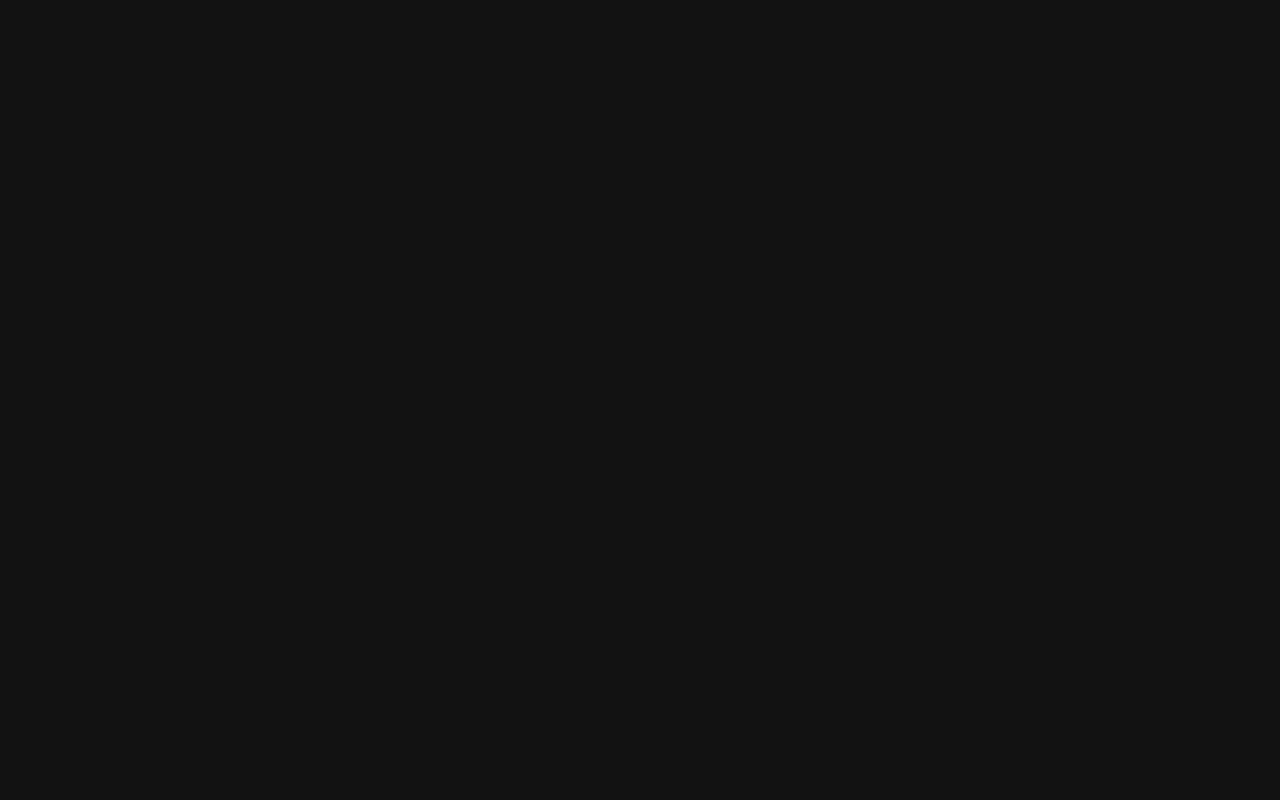
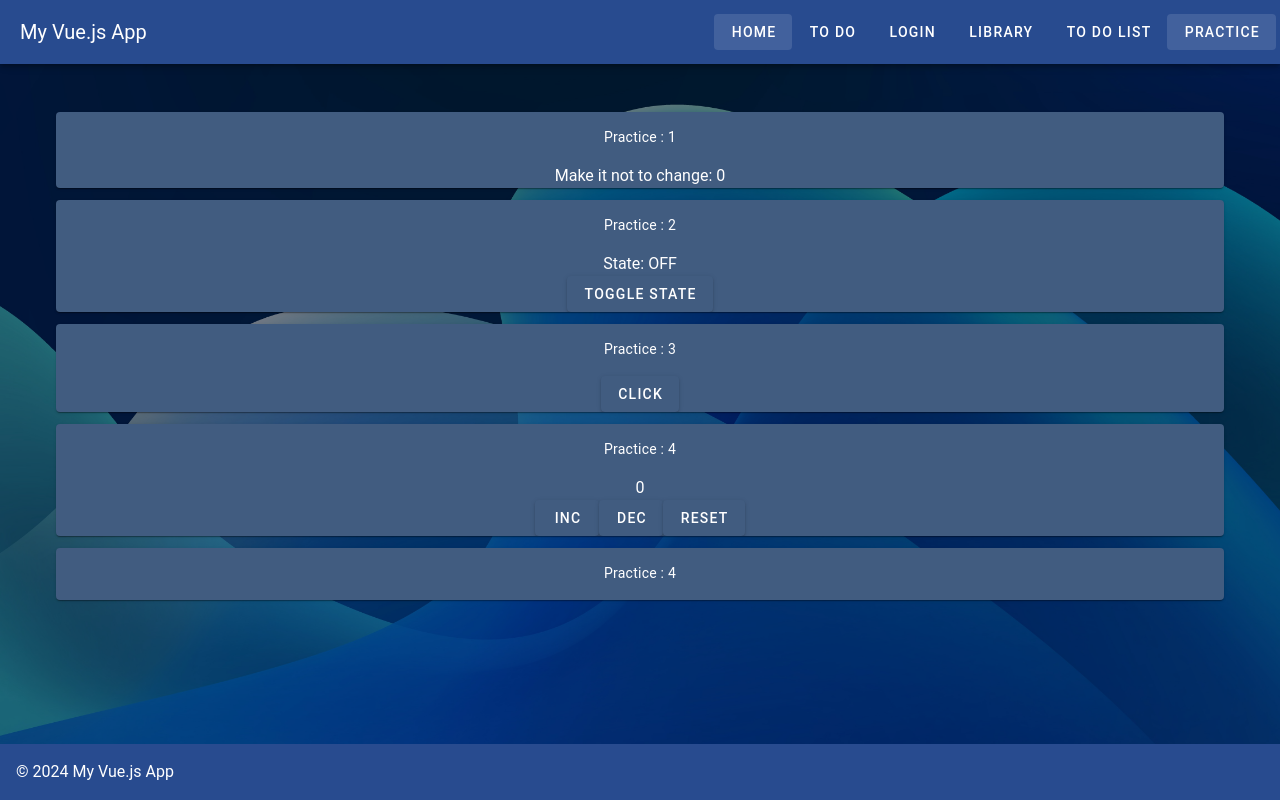
Before and after one commit to samirarezai/test-vuejs-3, a Vue app: page /practice in a window 1280 px wide. Before the commit this address had no page. Built offline with nearby package versions, Linux system fonts and the light colour scheme; what @tanstack/vue-query would draw is missing.

Commit message:
fix(practice): vue web

```diff
--- a/src/components/Layout.vue
+++ b/src/components/Layout.vue
@@ -10,6 +10,7 @@
         <v-btn  to="/login">Login</v-btn>
         <v-btn  to="/library">Library</v-btn>
         <v-btn  to="/todo-list">To do List</v-btn>
+        <v-btn  to="/practice">Practice</v-btn>
       </v-app-bar>
       <v-main>
         <v-container class="text-center pt-12">
--- /dev/null
+++ b/src/components/practice/Practice1.vue
@@ -0,0 +1,17 @@
+<!--provides a directive that renders the element and the component only once, and skips future updates.-->
+
+<script setup>
+import { ref } from "vue"
+
+const count = ref(0)
+
+setInterval(() => {
+  count.value++
+}, 1000)
+</script>
+
+<template>
+  <v-card class="mb-3" text="Practice : 1">
+    <span v-once>Make it not to change: {{ count }}</span>
+  </v-card>
+</template>
--- /dev/null
+++ b/src/components/practice/Practice2.vue
@@ -0,0 +1,33 @@
+<!--For this challenge, we'll start by creating a composable function. Lets start with useToggle 👇:-->
+
+<script setup lang='ts'>
+
+import {ref} from "vue";
+
+/**
+ * Implement a composable function that toggles the state
+ * Make the function work correctly
+ */
+function useToggle(e : boolean) {
+  let s = ref<boolean>(e);
+  const set = () => {
+    s.value = !s.value;
+  }
+  return [
+    s,
+    set
+  ]
+}
+
+const [state, toggle] = useToggle(false)
+
+</script>
+
+<template>
+  <v-card class="mb-3" text="Practice : 2">
+    <p>State: {{ state ? 'ON' : 'OFF' }}</p>
+    <v-btn @click="toggle">
+      Toggle state
+    </v-btn>
+  </v-card>
+</template>
--- /dev/null
+++ b/src/components/practice/Practice3.vue
@@ -0,0 +1,44 @@
+<!--We always need to rely on the asynchronous return result in order to do something, and the until function is so useful in this scenario. Can you do it? Lets try it 👇:-->
+
+<script setup lang='ts'>
+import {ref, watch} from "vue"
+
+const count = ref(0)
+
+/**
+ * Implement the until function
+ */
+
+function until(initial) {
+  function toBe(value) {
+    return new Promise((resolve) => {
+      watch(initial, newValue => {
+        if (newValue === value)
+          resolve(value === count.value)
+      })
+
+    })
+  }
+
+  return {
+    toBe,
+  }
+}
+
+async function increase() {
+  count.value = 0
+  setInterval(() => {
+    count.value++
+  }, 1000)
+  await until(count).toBe(3)
+  console.log(count.value === 3) // Make sure the output is true
+}
+
+</script>
+<template>
+  <v-card class="mb-3" text="Practice : 3">
+    <v-btn @click="increase">
+      click
+    </v-btn>
+  </v-card>
+</template>
--- /dev/null
+++ b/src/components/practice/Practice4.vue
@@ -0,0 +1,62 @@
+<!--For this challenge, we're going to implement a counter. 👇:-->
+
+<script setup lang='ts'>
+
+import {ref} from "vue";
+
+interface UseCounterOptions {
+  min?: number
+  max?: number
+}
+
+/**
+ * Implement the composable function
+ * 1. inc (+)
+ * 2. dec (-)
+ * 3. reset
+ * 4. min & max opotion support
+ * Make sure the function works correctly
+ */
+function useCounter(initialValue = 0, options: UseCounterOptions = {}) {
+  const countV = ref(initialValue);
+  const incF = () => {
+    if (countV.value < options.max) {
+      countV.value++;
+    }
+  }
+  const decF = () => {
+    if (countV.value > options.min) {
+      countV.value--;
+    }
+  }
+  const resetF = () => {
+      countV.value = initialValue;
+  }
+  return {
+    count: countV,
+    inc: incF,
+    dec:decF,
+    reset:resetF
+  }
+}
+
+const {count, inc, dec, reset} = useCounter(0, {min: 0, max: 10})
+
+</script>
+<template>
+  <v-card class="mb-3" text="Practice : 4">
+    <p>
+      {{count}}
+    </p>
+    <v-btn @click="inc">
+      inc
+    </v-btn>
+    <v-btn @click="dec">
+      dec
+    </v-btn>
+    <v-btn @click="reset">
+      reset
+    </v-btn>
+  </v-card>
+
+</template>
--- /dev/null
+++ b/src/components/practice/Practice5.vue
@@ -0,0 +1,33 @@
+We often need to use the localStorage API. A composable function will help us use it better. Lets go. 👇:
+
+<script setup lang='ts'>
+
+import {ref} from "vue"
+
+/**
+ * Implement the composable function
+ Make sure the function works correctly
+ */
+function useLocalStorage(key: string, initialValue: any) {
+  const value = ref(initialValue)
+  localStorage.setItem(key, value.value)
+  return value
+}
+
+const counter = useLocalStorage("counter", 0)
+
+// We can get the localStorage by triggering the getter:
+console.log(counter.value)
+
+// And we also can set the localStorage by triggering the setter:
+
+counter.value = 1
+
+</script>
+
+<template>
+  <v-card class="mb-3" text="Practice : 4">
+
+  </v-card>
+
+</template>
--- a/src/main.ts
+++ b/src/main.ts
@@ -11,6 +11,7 @@ import Login from "pages/Login.vue";
 import Todo from "pages/Todo.vue";
 import Library from "pages/Library.vue";
 import TodoList from "pages/TodoList.vue";
+import Practice from "pages/Practice.vue";
 
 
 const router = createRouter({
@@ -30,6 +31,9 @@ const router = createRouter({
                 },
                 {
                     path: '/todo-list', name: 'Todo List', component: TodoList
+                },
+                {
+                    path: '/practice', name: 'Practice', component: Practice
                 }
             ]
 
--- /dev/null
+++ b/src/pages/Practice.vue
@@ -0,0 +1,14 @@
+<template>
+  <Practice1/>
+  <Practice2/>
+  <Practice3/>
+  <Practice4/>
+  <Practice5/>
+</template>
+<script setup lang="ts">
+import Practice1 from "../components/practice/Practice1.vue";
+import Practice2 from "../components/practice/Practice2.vue";
+import Practice3 from "../components/practice/Practice3.vue";
+import Practice4 from "../components/practice/Practice4.vue";
+import Practice5 from "../components/practice/Practice5.vue";
+</script>
```
